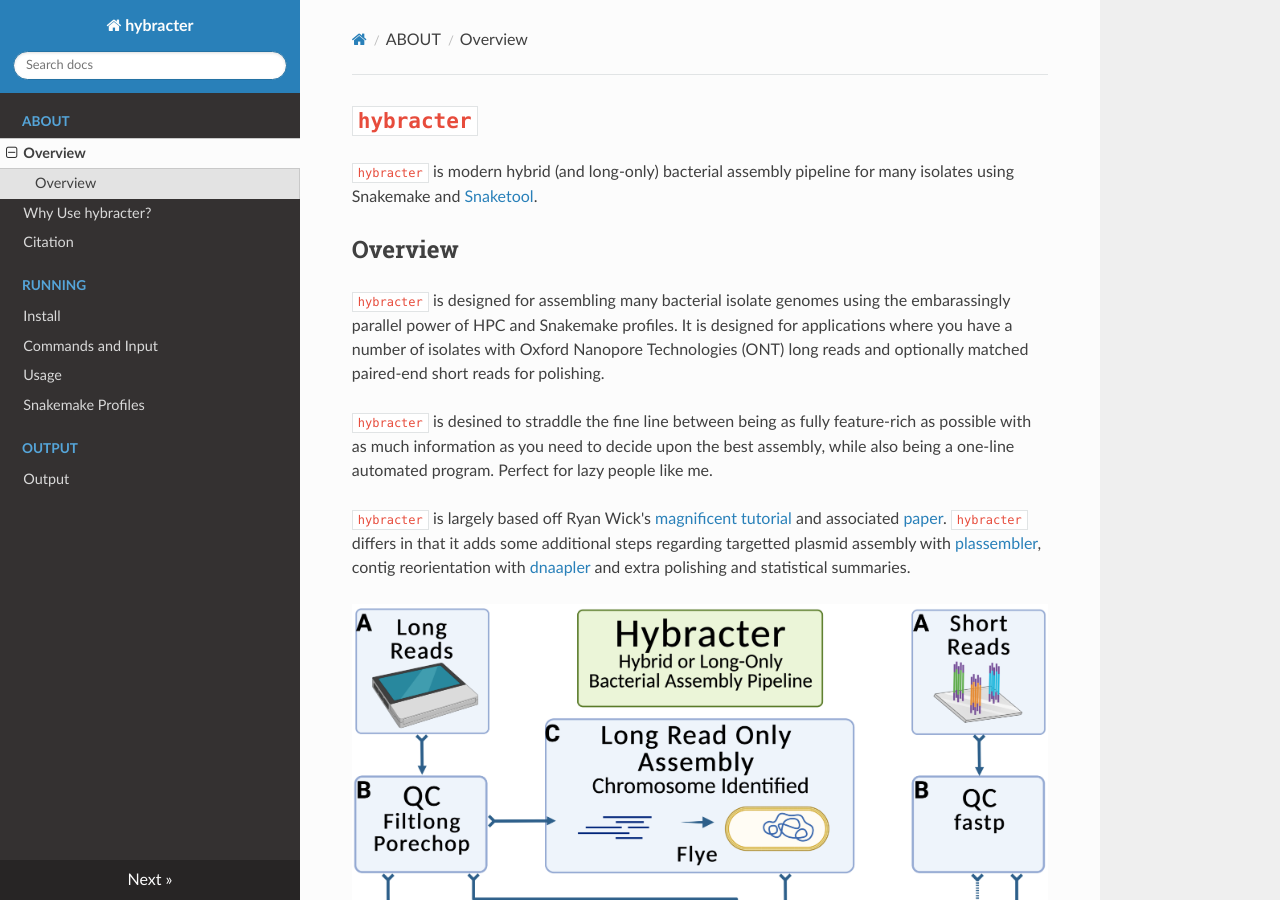
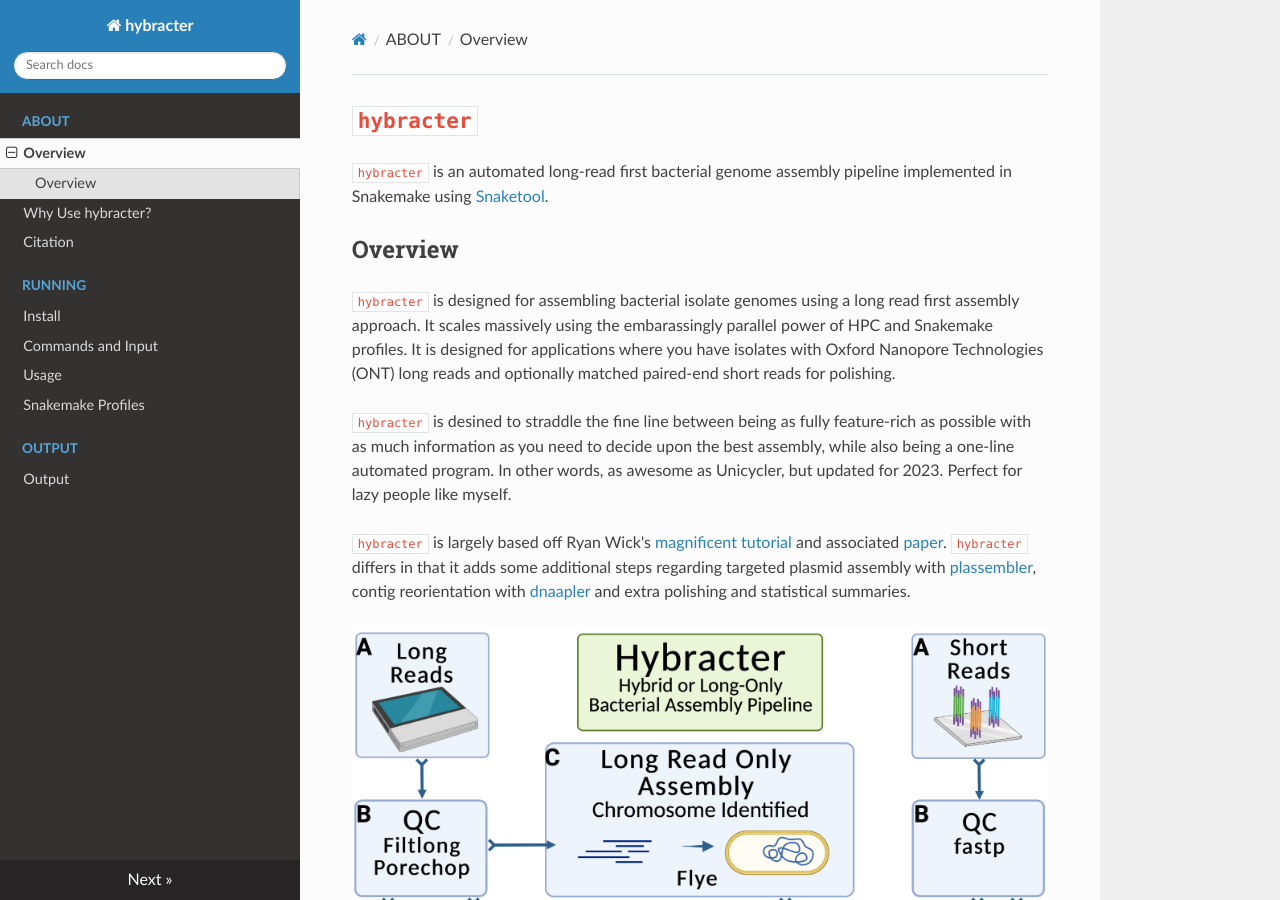
Before and after one commit to gbouras13/hybracter, an MkDocs documentation site: the page built from docs/index.md, in a window 1280 px wide and 900 px high. Built offline with MkDocs 1.6.1, drawn with Linux system fonts in a browser that asks for light colours; nearby versions of some CDN libraries.

Commit message:
change docs for release [skip ci]

```diff
--- a/docs/index.md
+++ b/docs/index.md
@@ -1,13 +1,14 @@
 # `hybracter`
 
-`hybracter` is modern hybrid (and long-only) bacterial assembly pipeline for many isolates using Snakemake and [Snaketool](https://github.com/beardymcjohnface/Snaketool).
+`hybracter` is an automated long-read first bacterial genome assembly pipeline implemented in Snakemake using [Snaketool](https://github.com/beardymcjohnface/Snaketool).
 
 ## Overview
 
-`hybracter` is designed for assembling many bacterial isolate genomes using the embarassingly parallel power of HPC and Snakemake profiles. It is designed for applications where you have a number of isolates with Oxford Nanopore Technologies (ONT) long reads and optionally matched paired-end short reads for polishing.
+`hybracter` is designed for assembling bacterial isolate genomes using a long read first assembly approach.
+It scales massively using the embarassingly parallel power of HPC and Snakemake profiles. It is designed for applications where you have isolates with Oxford Nanopore Technologies (ONT) long reads and optionally matched paired-end short reads for polishing.
 
-`hybracter` is desined to straddle the fine line between being as fully feature-rich as possible with as much information as you need to decide upon the best assembly, while also being a one-line automated program. Perfect for lazy people like me.
+`hybracter` is desined to straddle the fine line between being as fully feature-rich as possible with as much information as you need to decide upon the best assembly, while also being a one-line automated program. In other words, as awesome as Unicycler, but updated for 2023. Perfect for lazy people like myself.
 
-`hybracter` is largely based off Ryan Wick's [magnificent tutorial](https://github.com/rrwick/Perfect-bacterial-genome-tutorial) and associated [paper](https://doi.org/10.1371/journal.pcbi.1010905). `hybracter` differs in that it adds some additional steps regarding targetted plasmid assembly with [plassembler](https://github.com/gbouras13/plassembler), contig reorientation with [dnaapler](https://github.com/gbouras13/dnaapler) and extra polishing and statistical summaries.
+`hybracter` is largely based off Ryan Wick's [magnificent tutorial](https://github.com/rrwick/Perfect-bacterial-genome-tutorial) and associated [paper](https://doi.org/10.1371/journal.pcbi.1010905). `hybracter` differs in that it adds some additional steps regarding targeted plasmid assembly with [plassembler](https://github.com/gbouras13/plassembler), contig reorientation with [dnaapler](https://github.com/gbouras13/dnaapler) and extra polishing and statistical summaries.
 
 ![Image](hybracter.png)
--- a/setup.py
+++ b/setup.py
@@ -33,7 +33,7 @@ setup(
     packages=find_packages(),
     url="https://github.com/gbouras13/hybracter",
     python_requires=">=3.9",
-    description="Snakemake pipeline to assembly many hybrid Nanopore/Short read bacterial isolates",
+    description="An automated long-read first bacterial genome assembly pipeline.",
     version=get_version(),
     author="George Bouras",
     author_email="george.bouras@adelaide.edu.au",
@@ -43,8 +43,7 @@ setup(
         "pyyaml>=6.0",
         "Click>=8.1.3",
         "attrmap>=0.0.5",
-        "snakefmt>=0.8.4",
-        "biopython>=1.76",
+        "biopython>=1.76"
     ],
     entry_points={"console_scripts": ["hybracter=hybracter.__main__:main"]},
     include_package_data=True,
```
Also changed, not shown: README.md (+11 -6 lines), docs/install.md (+5 -2 lines).
